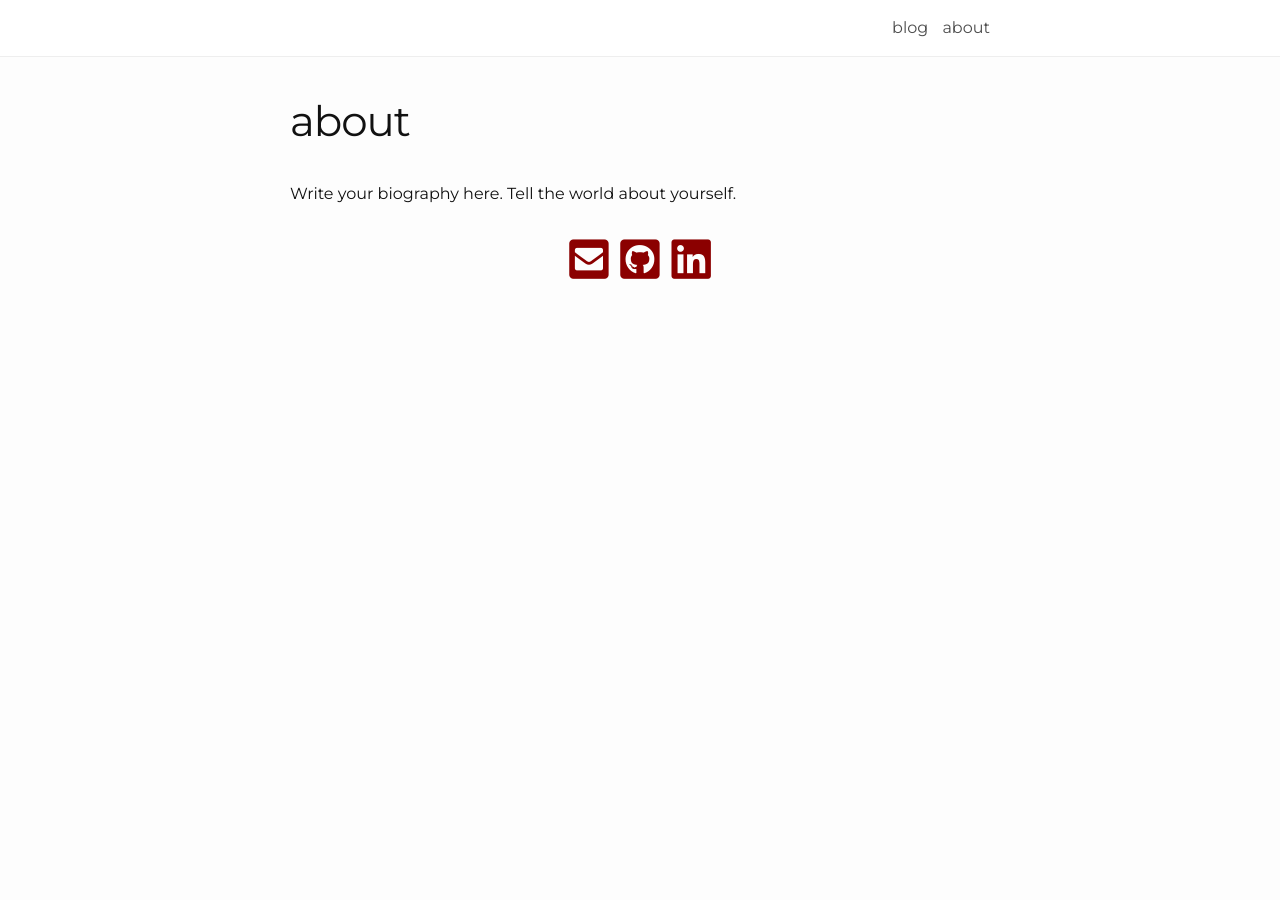
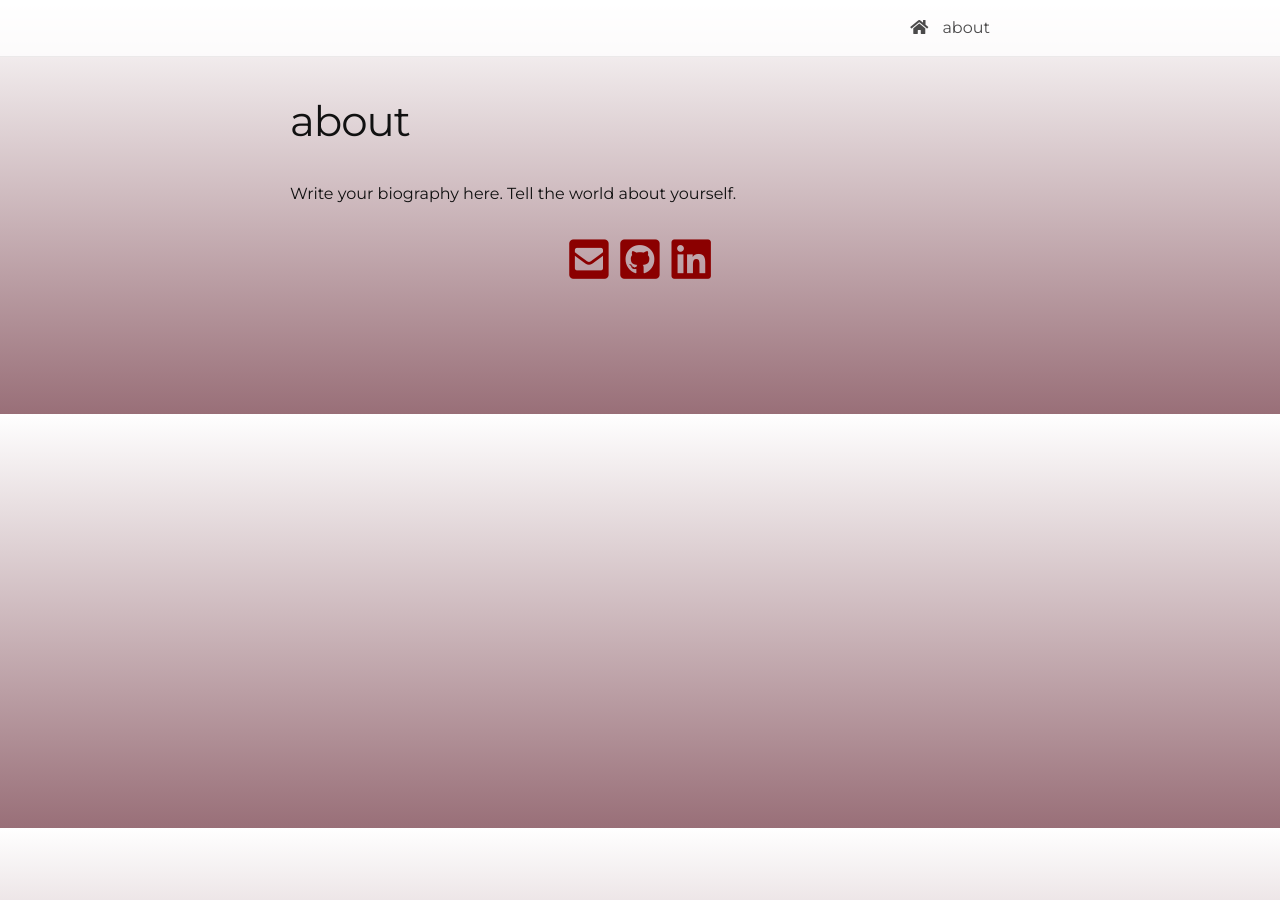
Before and after one commit to giovanasanches/giovanasanches, a Jekyll site: the page built from _pages/about.md, in a window 1280 px wide. Built offline with Jekyll 4.4.1, drawn with Linux system fonts in a browser that asks for light colours; nearby versions of some CDN libraries.

Commit message:
Update style

```diff
--- a/_includes/header.html
+++ b/_includes/header.html
@@ -5,7 +5,9 @@
     <nav class="site-nav">
 
       <div class="trigger">
-        <a class="page-link" href="{{ site.url }}/">blog</a>
+        <a class="page-link" href="{{ site.url }}/">
+          <i class="fas fa-home"></i>
+        </a>
 
         {% for page in site.pages %}
           {% if page.title %}
--- a/_sass/_base.scss
+++ b/_sass/_base.scss
@@ -18,10 +18,9 @@ line-height: $base-line-height;
 font-weight: 100;
 color: $text-color;
 background-color: $background-color;
+background-image: linear-gradient(to top, $background-color, #ffffff 100%);
 -webkit-text-size-adjust: 100%;
 }
-
-
 
 /**
 * Set `margin-bottom` to maintain vertical rhythm
--- a/_sass/_layout.scss
+++ b/_sass/_layout.scss
@@ -57,7 +57,8 @@ display: block;
 opacity: 0.75;
 width: 100%;
 text-align: center;
-padding-top: 25px;
+padding-top: 5px;
+padding-bottom: 25px;
 line-height: 3em;
 z-index: 25;
 h1{
@@ -66,6 +67,8 @@ h1{
     font-size:75px;
 }
 h2{
+    color: $grey-color-dark;
+    font-family: 'Helvetica';
     font-size:25px;
 }
 @include media-query($on-palm) {
@@ -129,6 +132,9 @@ margin-bottom: $vertical-spacing-unit;
 font-size: 45px;
 display:block;
 margin: 10px;
+}
+.contacticon a {
+    color: $theme-color-dark;
 }
 .center{
 text-align: center;
--- a/_sass/_variables.scss
+++ b/_sass/_variables.scss
@@ -22,14 +22,14 @@ $green: #11D68B;
 $lime_green: #B7D12A;
 $purple: #B509AC;
 
-$vinho: #8B0000;
-
 $grey-color-dark: #333;   /* footer */
 $grey-color-light: #ddd;  /* navigation bar border */
 $text-color:     #666;
 
 /* Set theme color *************************/
-$theme-color:   $vinho;
+$theme-color:   #8B0000;
+$theme-color-dark: darken($theme-color, 0%);
+
 
 // Our variables
 //$base-font-family: Helvetica, Arial, sans-serif;
@@ -40,7 +40,7 @@ $base-line-height: 1.5;
 $spacing-unit:     30px;
 
 $text-color:       #111;
-$background-color: #fdfdfd;
+$background-color: #996f78;
 $brand-color:      #2a7ae2;
 
 $grey-color:       #828282;
```
Also changed, not shown: index.html (+13 -16 lines).
